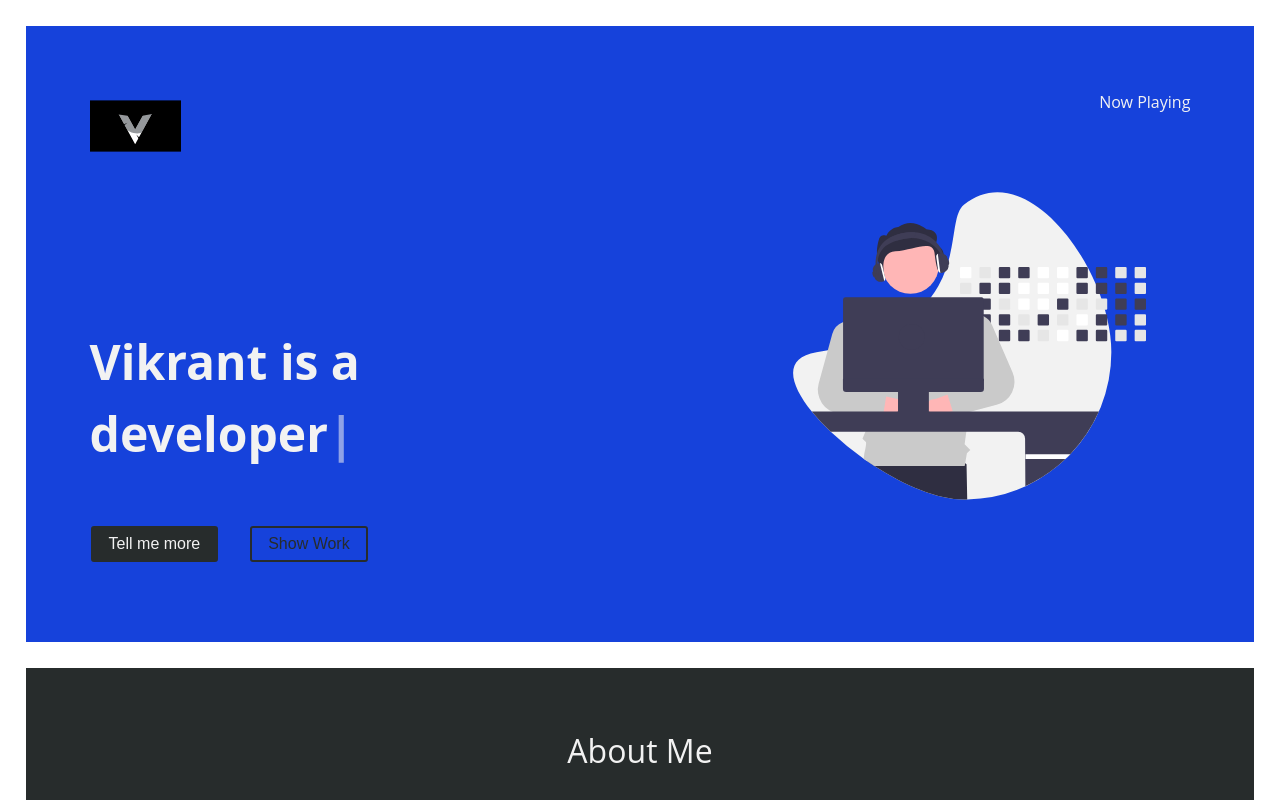
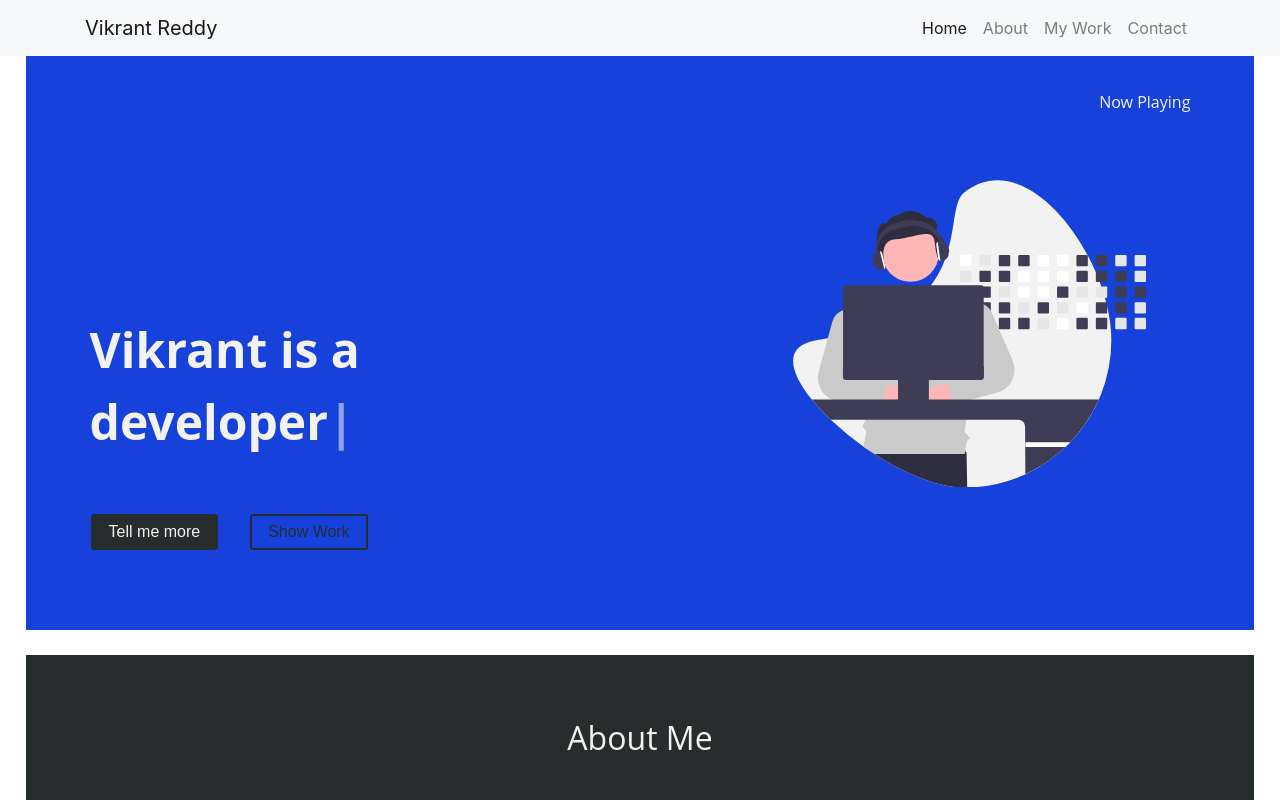
Before and after one commit to VikrantReddy/vikrantreddy.github.io, a React (Create React App) app: page / in a window 1280 px wide. Shown: the top 800 px of the page. Built offline with nearby package versions, Linux system fonts and the light colour scheme.

Commit message:
Dummy nav

```diff
--- a/src/App.js
+++ b/src/App.js
@@ -3,10 +3,12 @@ import Hero from "./components/Hero.jsx";
 import About from "./components/About.jsx";
 import Work from "./components/Work.jsx";
 import Contact from "./components/Contact.jsx";
+import Navbar from "./components/Navbar.jsx";
 
 function App() {
   return (
     <div className="App">
+      <Navbar />
       <Hero />
       <About />
       <Work />
--- a/src/components/Hero.jsx
+++ b/src/components/Hero.jsx
@@ -2,7 +2,6 @@ import React, { useState } from 'react'
 import { Container, Row, Col, Button } from 'react-bootstrap'
 import styled, { css } from 'styled-components'
 import { ReactComponent as Herosvg } from "../assets/svgs/herosvg.svg";
-import { ReactComponent as Logosvg } from "../assets/svgs/logo.svg";
 import Herotext from "./Herotext.jsx";
 
 function Hero() {
@@ -14,7 +13,7 @@ function Hero() {
             <Row>
                 <Col>
                     {/* <img src={"heroicon.png"} height={90} style={{ "margin": -30 }} /> */}
-                    <Logosvg height={90} style={{ "margin": "-5% 0%" }} />
+
                 </Col>
 
                 <Col style={{ 'textAlign': "right" }}>
--- /dev/null
+++ b/src/components/Navbar.jsx
@@ -0,0 +1,26 @@
+import React from 'react';
+import { Navbar, Nav, Container } from 'react-bootstrap';
+import { ReactComponent as Logosvg } from "../assets/svgs/logo.svg";
+
+function Mainnav() {
+    return (
+        <div>
+            <Navbar bg="light" expand="lg" fixed="top">
+                <Container>
+                    <Navbar.Brand href="#home">Vikrant Reddy</Navbar.Brand>
+                    <Navbar.Toggle aria-controls="basic-navbar-nav" />
+                    <Navbar.Collapse id="basic-navbar-nav" className="justify-content-end">
+                        <Nav className="me-auto" >
+                            <Nav.Link active={true} href="#home">Home</Nav.Link>
+                            <Nav.Link href="#link">About</Nav.Link>
+                            <Nav.Link href="#link">My Work</Nav.Link>
+                            <Nav.Link href="#link">Contact</Nav.Link>
+                        </Nav>
+                    </Navbar.Collapse>
+                </Container>
+            </Navbar>
+        </div>
+    )
+}
+
+export default Mainnav
```
